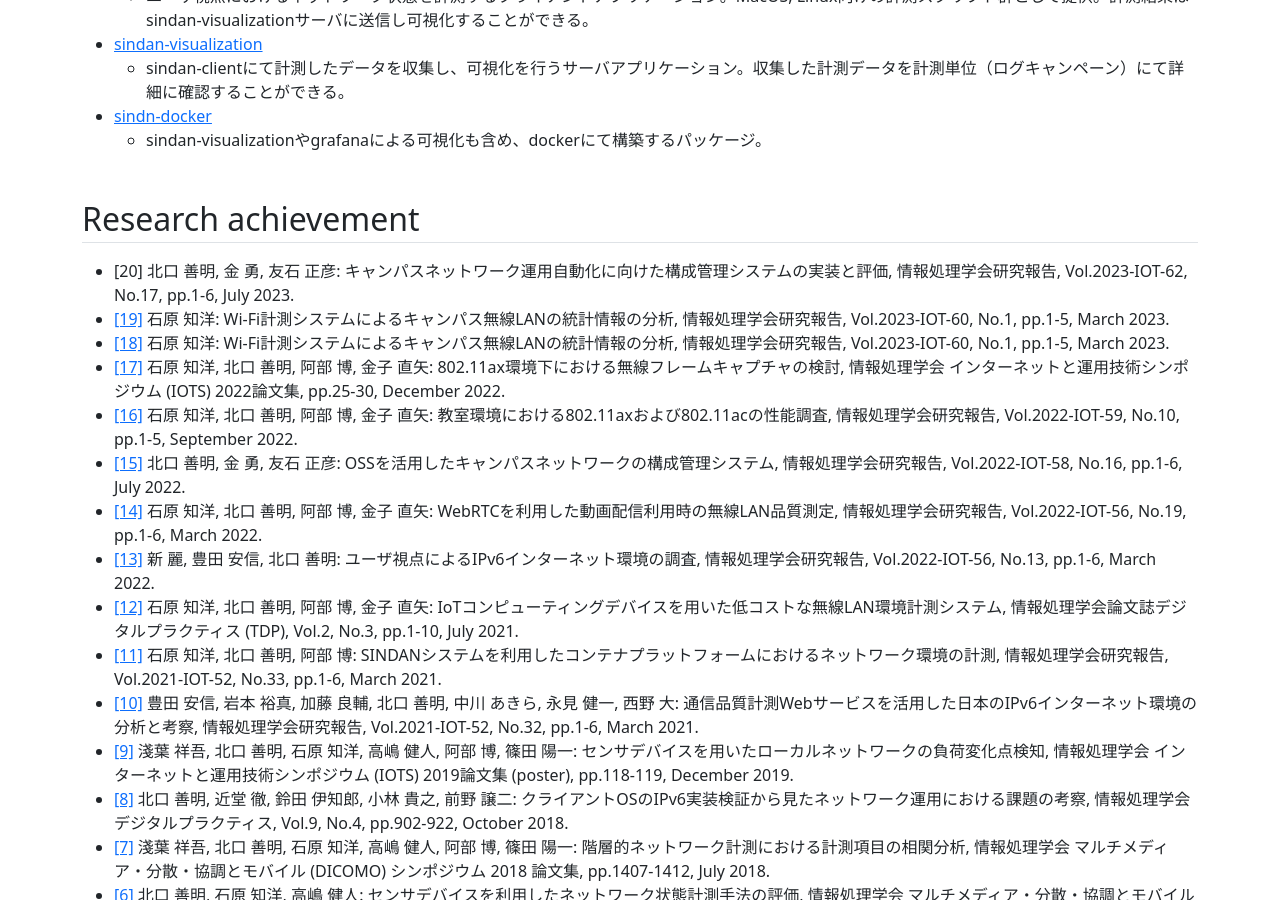
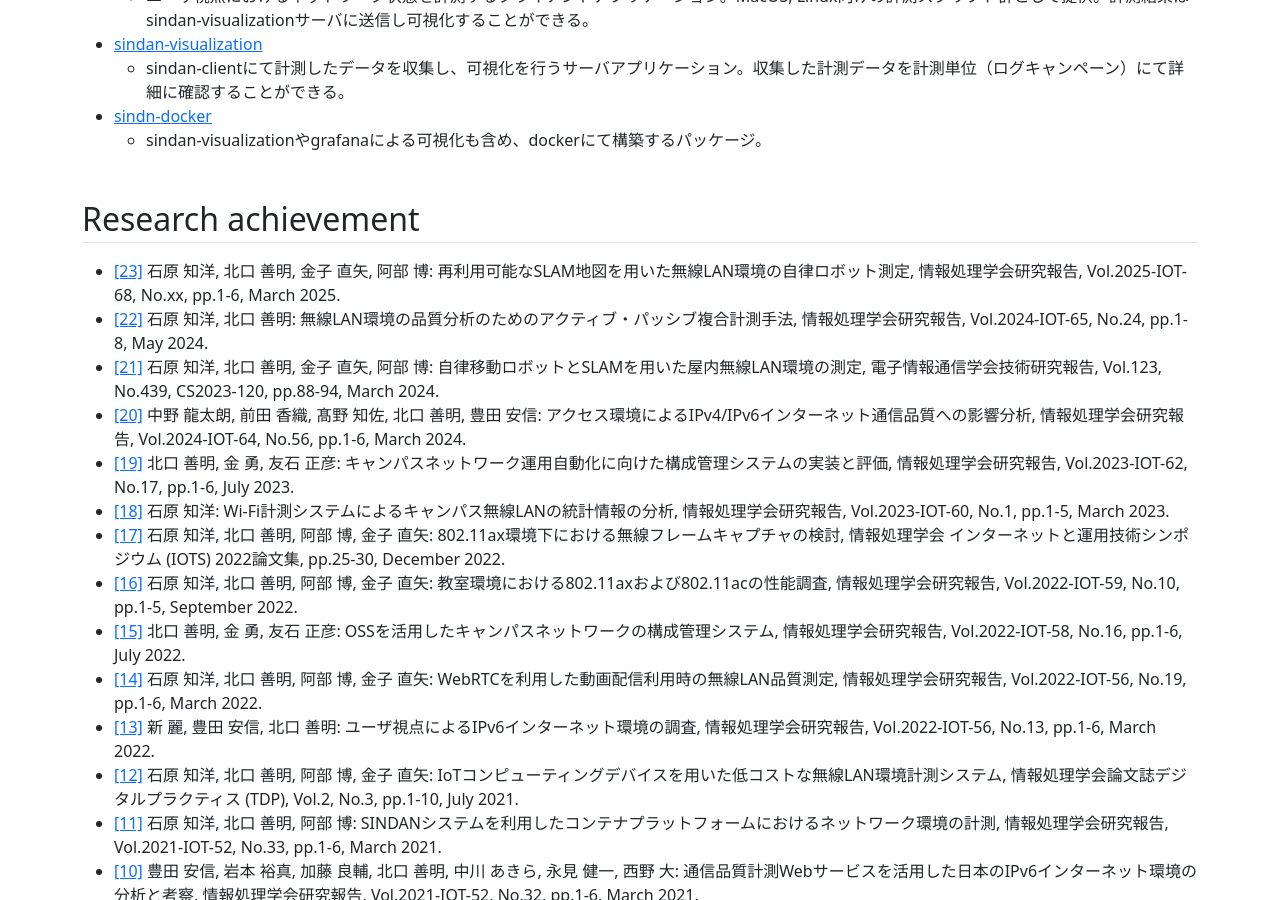
Before and after one commit to SINDAN/sindan.github.io, a Jekyll site: the page built from index.md, in a window 1280 px wide and 900 px high, scrolled down 2439 px. Built offline with Jekyll 4.4.1, drawn with Linux system fonts in a browser that asks for light colours.

Commit message:
updated top page.

```diff
--- a/index.md
+++ b/index.md
@@ -82,8 +82,11 @@ Simple Integrated Network Diagnosis And Notification
 ## Research achievement
 {: .border-bottom .mt-5 .mb-3 .pb-1 #achievement }
 
-- [20] 北口 善明, 金 勇, 友石 正彦: キャンパスネットワーク運用自動化に向けた構成管理システムの実装と評価, 情報処理学会研究報告, Vol.2023-IOT-62, No.17, pp.1-6, July 2023.
-- [[19]](http://id.nii.ac.jp/1001/00224832/) 石原 知洋: Wi-Fi計測システムによるキャンパス無線LANの統計情報の分析, 情報処理学会研究報告, Vol.2023-IOT-60, No.1, pp.1-5, March 2023.
+- [[23]]() 石原 知洋, 北口 善明, 金子 直矢, 阿部 博: 再利用可能なSLAM地図を用いた無線LAN環境の自律ロボット測定, 情報処理学会研究報告, Vol.2025-IOT-68, No.xx, pp.1-6, March 2025.
+- [[22]](http://id.nii.ac.jp/1001/00234144/) 石原 知洋, 北口 善明: 無線LAN環境の品質分析のためのアクティブ・パッシブ複合計測手法, 情報処理学会研究報告, Vol.2024-IOT-65, No.24, pp.1-8, May 2024.
+- [[21]](https://www.ieice.org/publications/ken/summary.php?contribution_id=130460&society_cd=CS&ken_id=CS&year=2024&presen_date=2024-03-15&schedule_id=8020&lang=jp&expandable=1) 石原 知洋, 北口 善明, 金子 直矢, 阿部 博: 自律移動ロボットとSLAMを用いた屋内無線LAN環境の測定, 電子情報通信学会技術研究報告, Vol.123, No.439, CS2023-120, pp.88-94, March 2024.
+- [[20]](http://id.nii.ac.jp/1001/00232962/) 中野 龍太朗, 前田 香織, 髙野 知佐, 北口 善明, 豊田 安信: アクセス環境によるIPv4/IPv6インターネット通信品質への影響分析, 情報処理学会研究報告, Vol.2024-IOT-64, No.56, pp.1-6, March 2024.
+- [[19]](http://id.nii.ac.jp/1001/00226672/) 北口 善明, 金 勇, 友石 正彦: キャンパスネットワーク運用自動化に向けた構成管理システムの実装と評価, 情報処理学会研究報告, Vol.2023-IOT-62, No.17, pp.1-6, July 2023.
 - [[18]](http://id.nii.ac.jp/1001/00224832/) 石原 知洋: Wi-Fi計測システムによるキャンパス無線LANの統計情報の分析, 情報処理学会研究報告, Vol.2023-IOT-60, No.1, pp.1-5, March 2023.
 - [[17]](http://id.nii.ac.jp/1001/00222631/) 石原 知洋, 北口 善明, 阿部 博, 金子 直矢: 802.11ax環境下における無線フレームキャプチャの検討, 情報処理学会 インターネットと運用技術シンポジウム (IOTS) 2022論文集, pp.25-30, December 2022.
 - [[16]](http://id.nii.ac.jp/1001/00220028/) 石原 知洋, 北口 善明, 阿部 博, 金子 直矢: 教室環境における802.11axおよび802.11acの性能調査, 情報処理学会研究報告, Vol.2022-IOT-59, No.10, pp.1-5, September 2022.
```
